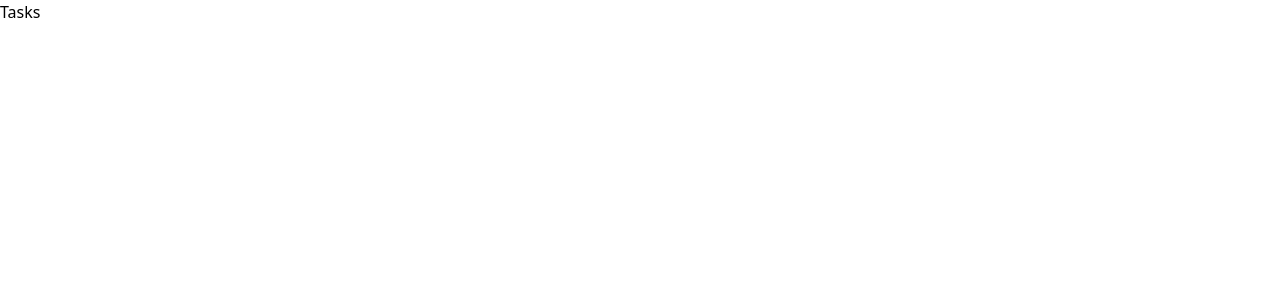
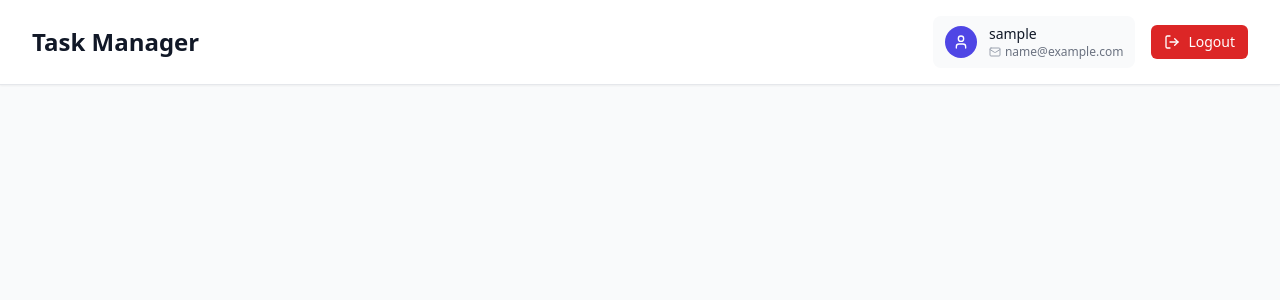
Before and after one commit to daalimouhcine/task-manager-app, a React (Vite) app in the folder frontend/: page /tasks in a window 1280 px wide. Shown: the top 300 px of the page. Built offline with nearby package versions, Linux system fonts and the light colour scheme; sample sign-in values are in the browser's storage.

Commit message:
feat: enhance Login, Register, and Tasks components with authentication handling

```diff
--- a/frontend/package.json
+++ b/frontend/package.json
@@ -12,6 +12,7 @@
   "dependencies": {
     "@tanstack/react-query": "^5.81.2",
     "axios": "^1.10.0",
+    "lucide-react": "^0.522.0",
     "react": "^19.1.0",
     "react-dom": "^19.1.0",
     "react-router-dom": "^7.6.2"
--- a/frontend/src/pages/Login.tsx
+++ b/frontend/src/pages/Login.tsx
@@ -1,4 +1,4 @@
-import React, { useState } from "react";
+import React, { useState, useEffect } from "react";
 import { useMutation } from "@tanstack/react-query";
 import { Link, useNavigate } from "react-router-dom";
 import { login } from "../services/api";
@@ -9,8 +9,7 @@ const Login = () => {
   const [password, setPassword] = useState("");
   const [errors, setErrors] = useState<any>({});
   const navigate = useNavigate();
-
-  const { login: authLogin } = useAuth();
+  const { login: authLogin, isAuthenticated, isLoading } = useAuth();
 
   const loginMutation = useMutation({
     mutationFn: ({
@@ -21,8 +20,6 @@ const Login = () => {
       password: string;
     }) => login(username, password),
     onSuccess: (data) => {
-      console.log("Login successful:", data);
-
       authLogin(data.token, {
         id: data.id,
         username: data.username,
@@ -40,6 +37,25 @@ const Login = () => {
       }
     },
   });
+
+  // Redirect if already authenticated
+  useEffect(() => {
+    if (!isLoading && isAuthenticated) {
+      navigate("/tasks", { replace: true });
+    }
+  }, [isAuthenticated, isLoading, navigate]);
+
+  if (isLoading) {
+    return (
+      <div className='min-h-screen flex items-center justify-center'>
+        <div className='animate-spin rounded-full h-32 w-32 border-b-2 border-indigo-600'></div>
+      </div>
+    );
+  }
+
+  if (isAuthenticated) {
+    return null;
+  }
 
   const handleSubmit = async (e: React.FormEvent) => {
     e.preventDefault();
@@ -76,9 +92,8 @@ const Login = () => {
         <form className='mt-8 space-y-6' onSubmit={handleSubmit}>
           {loginMutation.isError && !errors.username && !errors.password && (
             <div className='bg-red-100 border border-red-400 text-red-700 px-4 py-3 rounded'>
-              {errors.error ||
-                errors.message ||
-                "Login failed. Please check your credentials."}
+              {errors.error || "Login failed. Please check your credentials."}
+              {errors.message || ""}
             </div>
           )}
 
--- a/frontend/src/pages/Register.tsx
+++ b/frontend/src/pages/Register.tsx
@@ -1,7 +1,8 @@
-import React, { useState } from "react";
+import React, { useState, useEffect } from "react";
 import { useMutation } from "@tanstack/react-query";
 import { Link, useNavigate } from "react-router-dom";
 import { register } from "../services/api";
+import { useAuth } from "../contexts/AuthContext";
 
 const Register = () => {
   const [username, setUsername] = useState("");
@@ -9,6 +10,7 @@ const Register = () => {
   const [password, setPassword] = useState("");
   const [errors, setErrors] = useState<any>({});
   const navigate = useNavigate();
+  const { login: authLogin, isAuthenticated, isLoading } = useAuth();
 
   const registerMutation = useMutation({
     mutationFn: ({
@@ -21,18 +23,11 @@ const Register = () => {
       password: string;
     }) => register(username, email, password),
     onSuccess: (data) => {
-      console.log("Registration successful:", data);
-
-      // Store token in localStorage
-      localStorage.setItem("token", data.token);
-      localStorage.setItem(
-        "user",
-        JSON.stringify({
-          id: data.id,
-          username: data.username,
-          email: data.email,
-        })
-      );
+      authLogin(data.token, {
+        id: data.id,
+        username: data.username,
+        email: data.email,
+      });
 
       // Redirect to tasks page
       navigate("/tasks");
@@ -47,10 +42,29 @@ const Register = () => {
     },
   });
 
+  // Redirect if already authenticated
+  useEffect(() => {
+    if (!isLoading && isAuthenticated) {
+      navigate("/tasks", { replace: true });
+    }
+  }, [isAuthenticated, isLoading, navigate]);
+
+  if (isLoading) {
+    return (
+      <div className='min-h-screen flex items-center justify-center'>
+        <div className='animate-spin rounded-full h-32 w-32 border-b-2 border-indigo-600'></div>
+      </div>
+    );
+  }
+
+  // Don't render register form if already authenticated
+  if (isAuthenticated) {
+    return null;
+  }
+
   const handleSubmit = async (e: React.FormEvent) => {
     e.preventDefault();
 
-    // Clear previous errors
     setErrors({});
 
     // Basic frontend validation
@@ -107,7 +121,7 @@ const Register = () => {
                 className={`appearance-none relative block w-full px-3 py-2 border ${
                   errors.username ? "border-red-300" : "border-gray-300"
                 } placeholder-gray-500 text-gray-900 rounded-md focus:outline-none focus:ring-indigo-500 focus:border-indigo-500 focus:z-10 sm:text-sm`}
-                placeholder='Username' // Changed placeholder
+                placeholder='Username'
                 value={username}
                 onChange={(e) => setUsername(e.target.value)}
               />
--- a/frontend/src/pages/Tasks.tsx
+++ b/frontend/src/pages/Tasks.tsx
@@ -1,9 +1,58 @@
+import { useNavigate } from "react-router-dom";
+import { useAuth } from "../contexts/AuthContext";
+import { LogOut, User, Mail } from "lucide-react";
 
 const Tasks = () => {
+  const { user, logout } = useAuth();
+  const navigate = useNavigate();
 
-    return (
-        <h1>Tasks</h1>
-    )
-}
+  const handleLogout = () => {
+    logout();
+    navigate("/login");
+  };
 
-export default Tasks
+  return (
+    <div className='min-h-screen bg-gray-50'>
+      <header className='bg-white shadow-sm border-b border-gray-200'>
+        <div className='max-w-7xl mx-auto px-4 sm:px-6 lg:px-8'>
+          <div className='flex justify-between items-center py-4'>
+            <div>
+              <h1 className='text-2xl font-bold text-gray-900'>Task Manager</h1>
+            </div>
+
+            <div className='flex items-center space-x-4'>
+              <div className='flex items-center space-x-3 bg-gray-50 rounded-lg px-3 py-2'>
+                <div className='flex-shrink-0'>
+                  <div className='w-8 h-8 bg-indigo-600 rounded-full flex items-center justify-center'>
+                    <User className='w-4 h-4 text-white' />
+                  </div>
+                </div>
+                <div className='hidden sm:block'>
+                  <div className='flex items-center space-x-1'>
+                    <span className='text-sm font-medium text-gray-900'>
+                      {user?.username}
+                    </span>
+                  </div>
+                  <div className='flex items-center space-x-1'>
+                    <Mail className='w-3 h-3 text-gray-400' />
+                    <span className='text-xs text-gray-500'>{user?.email}</span>
+                  </div>
+                </div>
+              </div>
+
+              {/* Logout button */}
+              <button
+                onClick={handleLogout}
+                className='inline-flex items-center px-3 py-2 border border-transparent text-sm leading-4 font-medium rounded-md text-white bg-red-600 hover:bg-red-700 focus:outline-none focus:ring-2 focus:ring-offset-2 focus:ring-red-500 transition-colors duration-200'>
+                <LogOut className='w-4 h-4 mr-2' />
+                Logout
+              </button>
+            </div>
+          </div>
+        </div>
+      </header>
+    </div>
+  );
+};
+
+export default Tasks;
```
Also changed, not shown: 1 other file (tests, documents, lock files or other folders).
